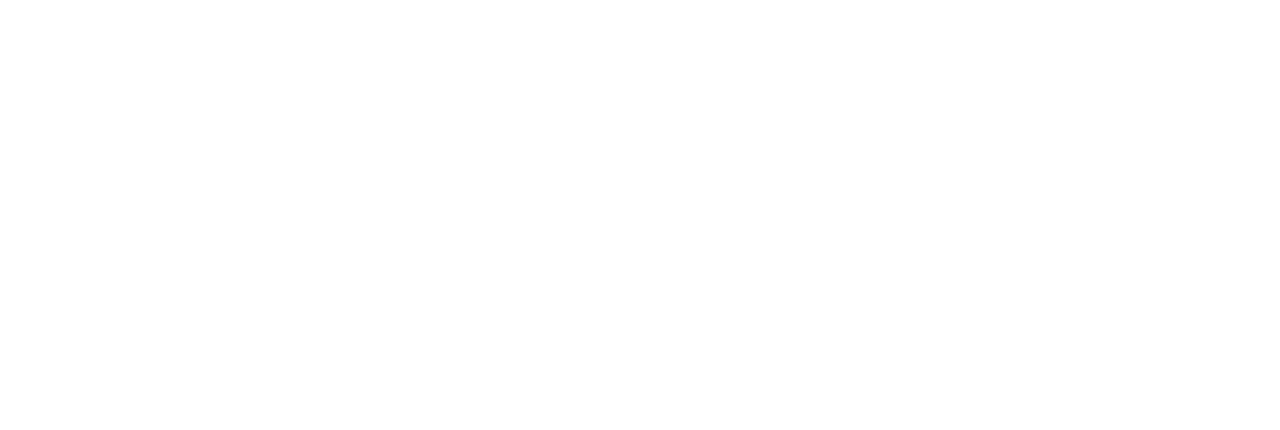
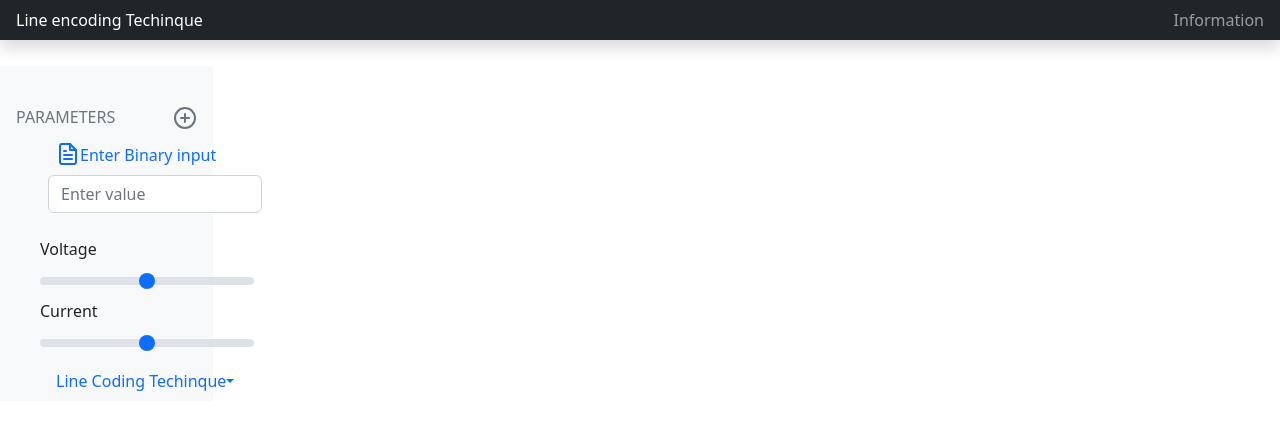
Before and after one commit to kulkarniishan/DCOM-Group3-LineCoding, a React (Create React App) app: page / in a window 1280 px wide. Shown: the top 430 px of the page. Built offline with nearby package versions, Linux system fonts and the light colour scheme.

Commit message:
Update App.js

```diff
--- a/src/App.js
+++ b/src/App.js
@@ -1,10 +1,74 @@
+
 import './App.css';
 
+
 function App() {
+
   return (
-    <div className="App">
+    <div>
+       <div>
+      <header className="navbar navbar-dark sticky-top bg-dark flex-md-nowrap p-0 shadow">
+  <a className="navbar-brand col-md-3 col-lg-2 me-0 px-3 fs-6 postion-static" href="/">Line encoding Techinque</a>
+  <div className="navbar-nav">
+    <div className="nav-item text-nowrap">
+      <a className="nav-link px-3" href="/">  Information </a>
+    </div>
+        </div>
+        <button className="navbar-toggler position-absolute d-md-none collapsed" type="button" data-bs-toggle="collapse" data-bs-target="#sidebarMenu" aria-controls="sidebarMenu" aria-expanded="false" aria-label="Toggle navigation">
+    <span className="navbar-toggler-icon"></span>
+  </button>
+      </header>
+      <span className="navbar-toggler-icon"></span>
+      <nav id="sidebarMenu" className="col-md-3 col-lg-2 d-md-block bg-light sidebar collapse">
+      <div className="position-sticky pt-3">
+
+
+        <h6 className="sidebar-heading d-flex justify-content-between align-items-center px-3 mt-4 mb-1 text-muted text-uppercase">
+          <span>Parameters </span>
+          <a className="link-secondary" href="/" aria-label="Add a new report">
+            <svg xmlns="http://www.w3.org/2000/svg" width="24" height="24" viewBox="0 0 24 24" fill="none" stroke="currentColor" stroke-width="2" stroke-linecap="round" stroke-linejoin="round" className="feather feather-plus-circle align-text-bottom" aria-hidden="true"><circle cx="12" cy="12" r="10"></circle><line x1="12" y1="8" x2="12" y2="16"></line><line x1="8" y1="12" x2="16" y2="12"></line></svg>
+          </a>
+        </h6>
+        <ul className="nav flex-column mb-2">
+          <li className="nav-item">
+            <a className="nav-link" href="/">
+              <svg xmlns="http://www.w3.org/2000/svg" width="24" height="24" viewBox="0 0 24 24" fill="none" stroke="currentColor" stroke-width="2" stroke-linecap="round" stroke-linejoin="round" className="feather feather-file-text align-text-bottom" aria-hidden="true"><path d="M14 2H6a2 2 0 0 0-2 2v16a2 2 0 0 0 2 2h12a2 2 0 0 0 2-2V8z"></path><polyline points="14 2 14 8 20 8"></polyline><line x1="16" y1="13" x2="8" y2="13"></line><line x1="16" y1="17" x2="8" y2="17"></line><polyline points="10 9 9 9 8 9"></polyline></svg>
+              Enter Binary input
+              </a>
+              <input className="form-control me-2" type="search" placeholder="Enter value " aria-label="Search"></input>
+            </li>
+            <label className="form-label" for="customRange1">Voltage </label>
+               <div className="range">
+                    <input type="range" className="form-range" id="customRange1" />
+            </div>
+            <label className="form-label" for="customRange1">Current </label>
+               <div className="range">
+                  <input type="range" className="form-range" id="customRange1" />
+            </div>
+            <li className="nav-item dropdown">
+          <a className="nav-link dropdown-toggle" href="/" id="navbarDropdown" role="button" data-bs-toggle="dropdown" aria-expanded="false">
+            Line Coding Techinque
+          </a>
+          <ul className="dropdown-menu" aria-labelledby="navbarDropdown">
+            <li><a className="dropdown-item" href="/">Action</a></li>
+            <li><a className="dropdown-item" href="/">Another action</a></li>
+            <li><hr className="dropdown-divider"/></li>
+            <li><a className="dropdown-item" href="/">Something else here</a></li>
+          </ul>
+        </li>
+          </ul>
+
+      </div>
+      </nav>
+
+
+  </div>
+
+
 
     </div>
+
+
   );
 }
 
```
